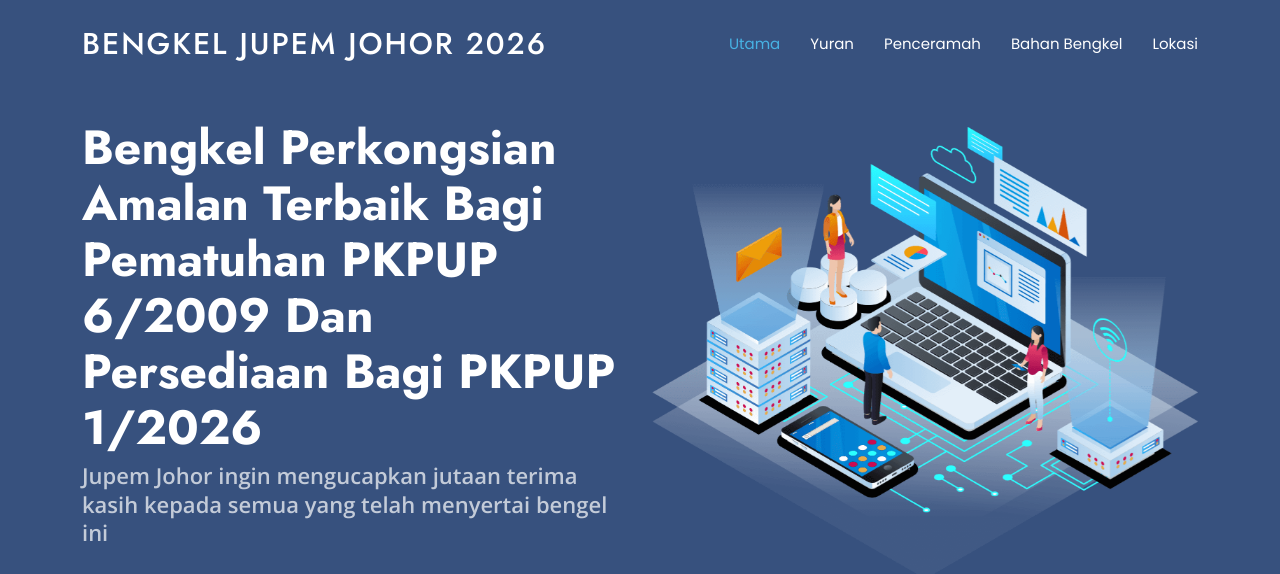
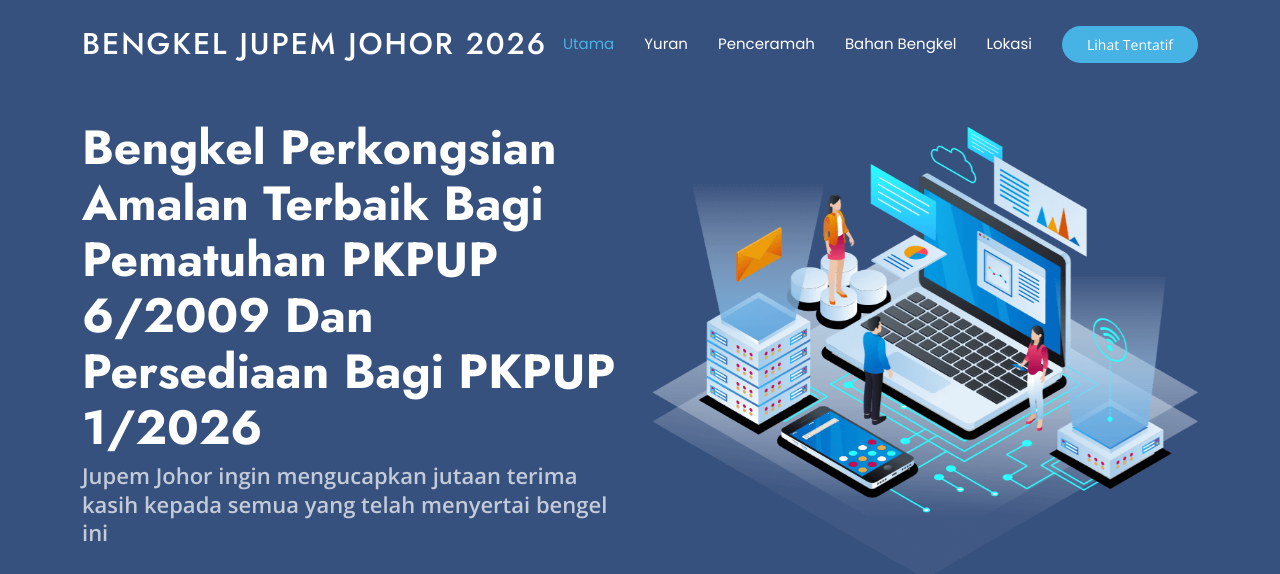
Before and after one commit to jupemjohor-prestij/BengkelJupemJohor2026, a plain HTML site: page index.html in a window 1280 px wide. Shown: the top 574 px of the page. Drawn offline with nearby package versions, Linux system fonts and the light colour scheme.

Commit message:
Third Commit

```diff
--- a/index.html
+++ b/index.html
@@ -58,7 +58,7 @@
         <i class="mobile-nav-toggle d-xl-none bi bi-list"></i>
       </nav>
 
-      <!-- <a class="btn-getstarted" href="#about">Get Started</a> -->
+      <a class="btn-getstarted" href="assets/docs/Tentatif Bengkel.pdf">Lihat Tentatif</a>
 
     </div>
   </header>
```
Also changed, not shown: 1 other file.
